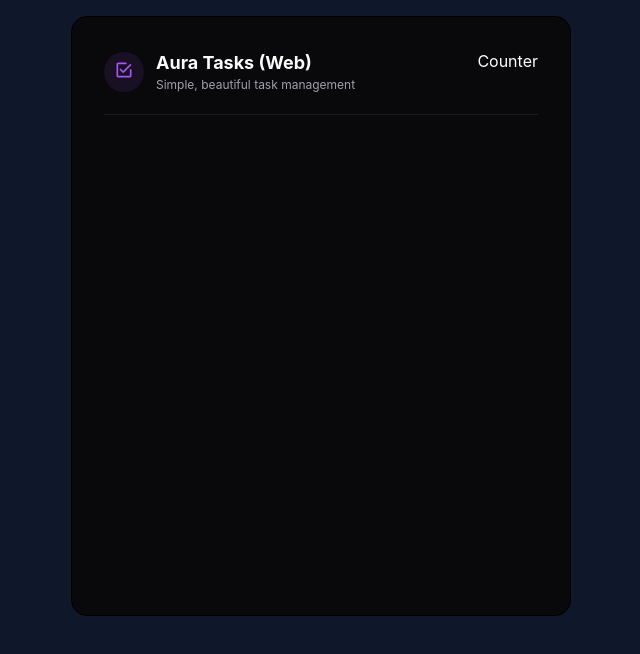
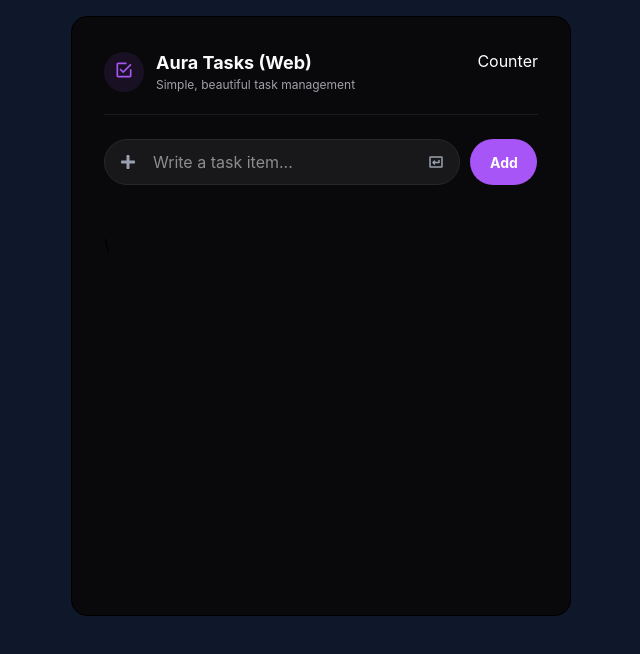
Before and after one commit to andrewramo133/todo-app, a React (Vite) app: page / in a window 1280 px wide. Shown: the top 654 px of the page, without its empty margins (319-959 px from the left). Built offline with nearby package versions, Linux system fonts and the light colour scheme.

Commit message:
finish ui and finish add and complete and update features

```diff
--- a/index.html
+++ b/index.html
@@ -6,7 +6,7 @@
     <meta name="viewport" content="width=device-width, initial-scale=1.0" />
     <title>todo-app</title>
   </head>
-  <body>
+  <body class="bg-[#0F172B]">
     <div id="root"></div>
     <script type="module" src="/src/main.tsx"></script>
   </body>
--- a/package.json
+++ b/package.json
@@ -11,6 +11,7 @@
   },
   "dependencies": {
     "@tailwindcss/vite": "^4.3.0",
+    "nanoid": "^5.1.11",
     "react": "^19.2.6",
     "react-dom": "^19.2.6",
     "react-icons": "^5.6.0",
--- a/src/App.tsx
+++ b/src/App.tsx
@@ -1,15 +1,19 @@
 import "./App.css";
+import Input from "./Components/Input/Input";
+
 import Title from "./Components/Title/Title";
 
 function App() {
   return (
     <>
-      <main className=" bg-[#0F172B] h-screen p-4">
-        <div className="w-125 min-h-[600px] border bg-[#09090B] rounded-2xl p-8 mx-auto">
+      <main className=" bg-[#0F172B] h-screen p-4 ">
+        <div className="w-125 min-h-[600px] border bg-[#09090B] rounded-2xl p-8 mx-auto flex flex-col gap-[24px]">
           <div className="flex justify-between pb-[20px] border-b border-[#27272A99]">
             <Title />
             <h2 className="text-white">Counter</h2>
           </div>
+          <Input />
+          <div>\</div>
         </div>
       </main>
     </>
--- /dev/null
+++ b/src/Components/Input/Input.tsx
@@ -0,0 +1,118 @@
+import { useState } from "react";
+import { FaPlus } from "react-icons/fa";
+import { PiKeyReturnBold } from "react-icons/pi";
+import Task from "../Task/Task";
+import { nanoid } from "nanoid";
+
+interface taskType {
+  text: string;
+  id: string;
+  completed: boolean;
+}
+function Input() {
+  const [taskText, setTaskText] = useState("");
+  const [tasks, setTasks] = useState<taskType[]>([]);
+
+  function addTask(): void {
+    if (taskText !== "") {
+      const newTask: taskType = {
+        text: taskText,
+        id: nanoid(),
+        completed: false,
+      };
+      const updatedTasks: taskType[] = [...tasks, newTask];
+
+      setTasks(updatedTasks);
+    }
+
+    console.log(taskText);
+  }
+
+  function deleteTask(id: string): void {
+    const newTasks: taskType[] = tasks.filter((task) => task.id !== id);
+
+    setTasks(newTasks);
+  }
+  function toggleTask(id: string): void {
+    const newTasks = tasks.map((task) => {
+      if (task.id === id) {
+        return { ...task, completed: !task.completed };
+      } else {
+        return task;
+      }
+    });
+    setTasks(newTasks);
+  }
+  return (
+    <>
+      <div className="flex gap-[10px]">
+        <div className="relative w-[356px]">
+          <FaPlus
+            className="
+          absolute
+          left-4
+          top-1/2
+          -translate-y-1/2
+          text-gray-400
+        "
+          />
+
+          <input
+            type="text"
+            placeholder="Write a task item..."
+            value={taskText}
+            onChange={(e) => {
+              setTaskText(e.target.value);
+              console.log(taskText);
+            }}
+            className="
+          w-full
+          h-[46px]
+          rounded-[24px]
+          bg-[#18181B]
+          border
+          border-[#27272A]
+          text-white
+          pl-12
+          pr-12
+          outline-none
+          focus:border-[#A855F7]
+        "
+          />
+
+          <PiKeyReturnBold
+            className="
+          absolute
+          right-4
+          top-1/2
+          -translate-y-1/2
+          text-gray-400
+          cursor-pointer
+        "
+          />
+        </div>
+        <button
+          onClick={() => {
+            addTask();
+          }}
+          className="w-[67.45px] h-[46.28px] rounded-[24px] bg-[#A855F7] py-[13px] px-[20px] text-[14px] font-bold text-white cursor-pointer"
+        >
+          Add
+        </button>
+      </div>
+      <div className="flex flex-col gap-[16px]">
+        {tasks &&
+          tasks.map((taskItem) => (
+            <Task
+              key={taskItem.id}
+              task={taskItem}
+              deleteFun={deleteTask}
+              check={toggleTask}
+            />
+          ))}
+      </div>
+    </>
+  );
+}
+
+export default Input;
--- /dev/null
+++ b/src/Components/Task/Task.tsx
@@ -0,0 +1,52 @@
+import { FaRegTrashCan } from "react-icons/fa6";
+interface taskType {
+  text: string;
+  id: string;
+  completed: boolean;
+}
+interface taskProps {
+  task: taskType;
+  deleteFun: (id: string) => void;
+  check: (id: string) => void;
+}
+function Task({ task, deleteFun, check }: taskProps) {
+  return (
+    <div className="w-[434px] h-[71px] rounded-[24px] bg-[#FFFFFF01] p-[16px] border border-[#27272A] flex items-center justify-between">
+      <div className="flex gap-[14px]">
+        <input
+          checked={task.completed}
+          onChange={() => {
+            check(task.id);
+          }}
+          type="checkbox"
+          className=" w-5
+    h-5
+    rounded-full
+    appearance-none
+    border
+    border-[#A1A1AA4D]
+    bg-[#18181B]
+    checked:bg-[#A855F7]
+    cursor-pointer"
+        />
+        {task.completed ? (
+          <p className="text-[14px] font-bold text-gray-400 line-through">
+            {task.text}
+          </p>
+        ) : (
+          <p className="text-[14px] font-bold text-white">{task.text}</p>
+        )}
+      </div>
+
+      <button
+        onClick={() => deleteFun(task.id)}
+        className="text-white cursor-pointer"
+      >
+        {" "}
+        <FaRegTrashCan />
+      </button>
+    </div>
+  );
+}
+
+export default Task;
```
Also changed, not shown: 1 other file (tests, documents, lock files or other folders).
